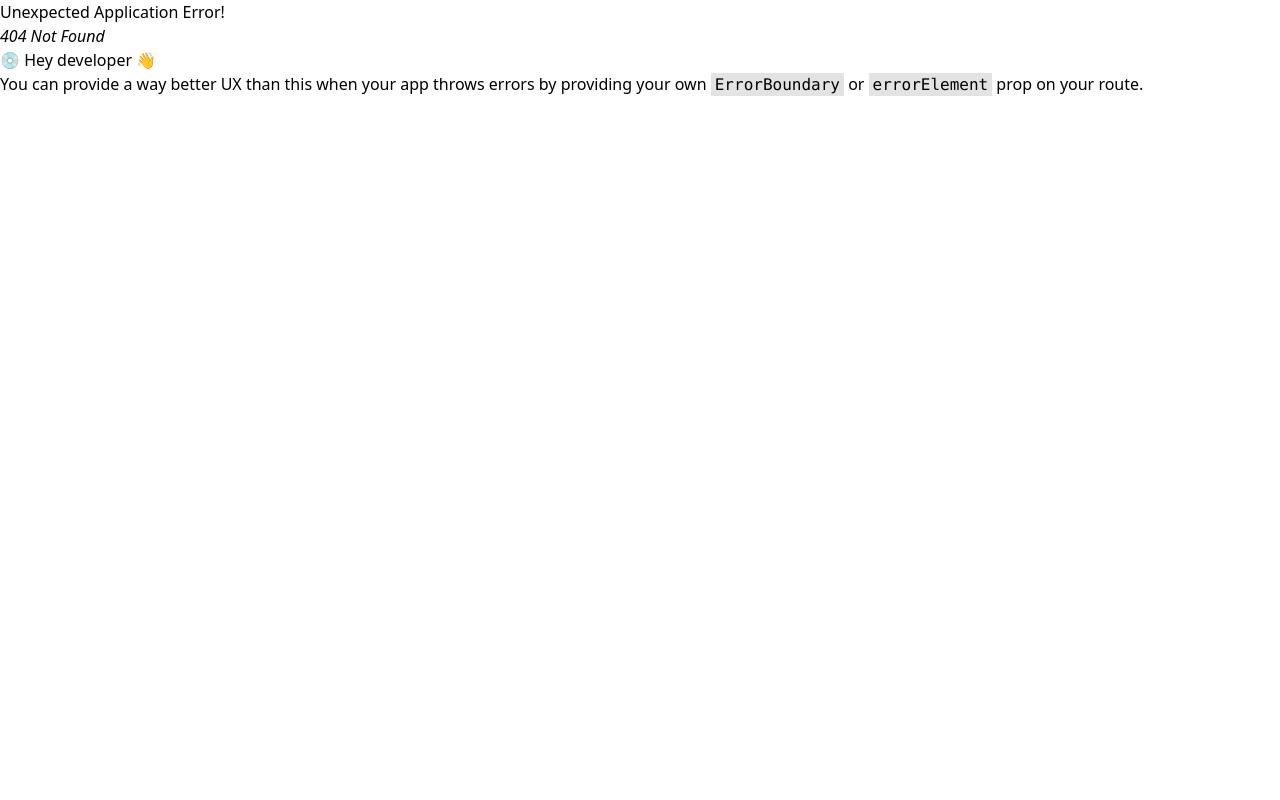
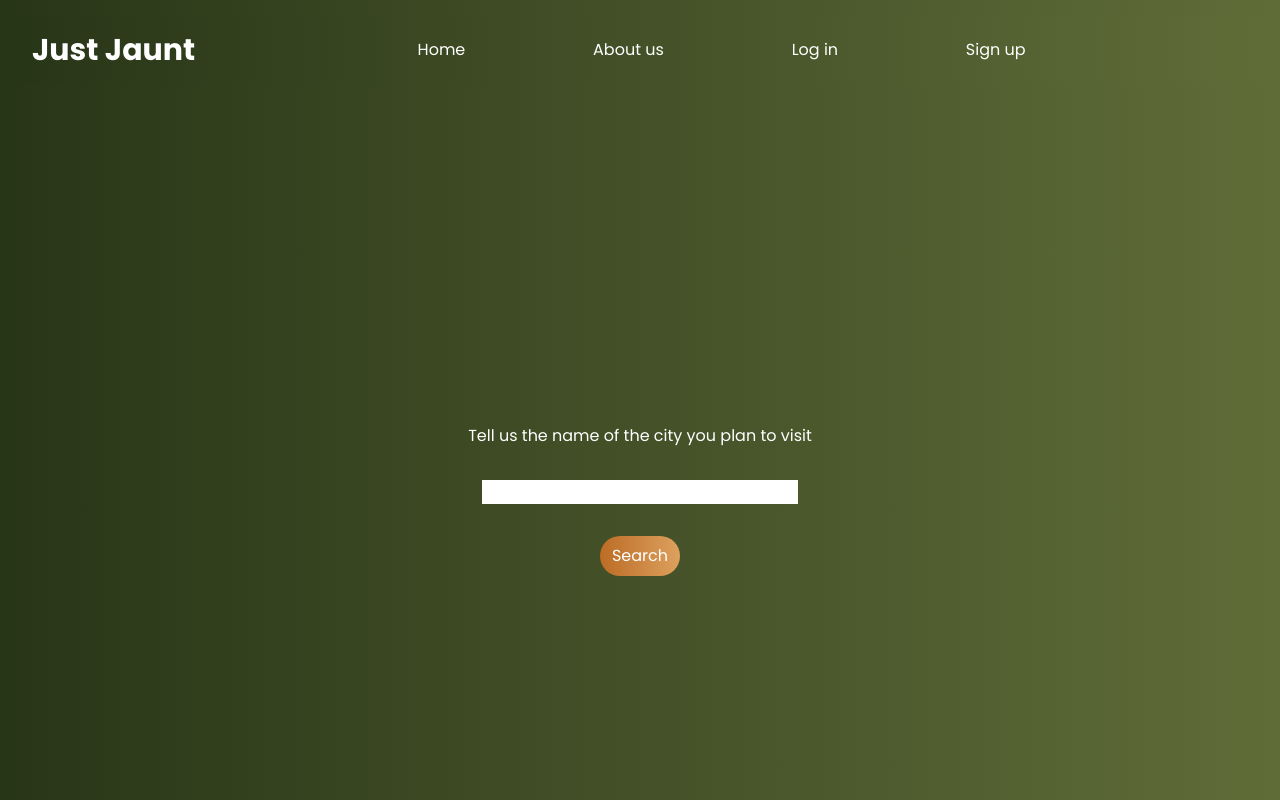
Before and after one commit to PWidla/JustJaunt, a React (Vite) app in the folder Client/: page /plan-a-trip in a window 1280 px wide. Before the commit this address had no page. Shown: the top 800 px of the page. Built offline with nearby package versions, Linux system fonts and the light colour scheme.

Commit message:
trip route

```diff
--- a/Client/src/components/Layout/NavBar/NavBar.tsx
+++ b/Client/src/components/Layout/NavBar/NavBar.tsx
@@ -36,7 +36,11 @@ const NavBar = () => {
 
         {/* hamburger menu btn */}
         <div className="md:hidden">
-          <button onClick={toggleMenu} aria-label="Toggle navigation">
+          <button
+            type="button"
+            onClick={toggleMenu}
+            aria-label="Toggle navigation"
+          >
             {isOpen ? (
               <AiOutlineClose size={30} />
             ) : (
@@ -56,23 +60,25 @@ const NavBar = () => {
 
           {isLoggedIn ? (
             <>
-              <li className="nav-item">Plan a trip</li>
+              <Link to="/plan-a-trip">
+                <li className="nav-item">Plan a trip</li>
+              </Link>
               <li>
-                <button onClick={logout} className="nav-item">
+                <button type="button" onClick={logout} className="nav-item">
                   Log out
                 </button>
               </li>
             </>
           ) : (
             <li>
-              <button onClick={login} className="nav-item">
+              <button type="button" onClick={login} className="nav-item">
                 Log in
               </button>
             </li>
           )}
           {!isLoggedIn && (
             <li>
-              <button onClick={signup} className="nav-item">
+              <button type="button" onClick={signup} className="nav-item">
                 Sign up
               </button>
             </li>
@@ -98,23 +104,25 @@ const NavBar = () => {
             </Link>
             {isLoggedIn ? (
               <>
-                <li className="nav-item">Plan a trip</li>
+                <Link to="/plan-a-trip">
+                  <li className="nav-item">Plan a trip</li>
+                </Link>
                 <li>
-                  <button onClick={logout} className="nav-item">
+                  <button type="button" onClick={logout} className="nav-item">
                     Log out
                   </button>
                 </li>
               </>
             ) : (
               <li>
-                <button onClick={login} className="nav-item">
+                <button type="button" onClick={login} className="nav-item">
                   Log in
                 </button>
               </li>
             )}
             {!isLoggedIn && (
               <li>
-                <button onClick={signup} className="nav-item">
+                <button type="button" onClick={signup} className="nav-item">
                   Sign up
                 </button>
               </li>
--- a/Client/src/pages/LandingPage/LandingPage.tsx
+++ b/Client/src/pages/LandingPage/LandingPage.tsx
@@ -11,6 +11,7 @@ const LandingPage = () => {
         {!isLoggedIn && (
           <>
             <button
+              type="button"
               className="mt-6 px-8 py-5 bg-gradient-to-r from-dark-brown to-light-brown text-white hover:text-dark-green rounded-3xl transition-colors duration-300 hover:font-primaryBold"
               onClick={signup}
             >
--- /dev/null
+++ b/Client/src/pages/PlanTripPage/PlanTripPage.tsx
@@ -0,0 +1,19 @@
+const PlanTripPage = () => {
+  return (
+    <div className="flex flex-col items-center justify-center bg-gradient-to-r from-dark-green to-light-green text-white w-full min-h-screen space-y-8 p-8 font-primaryRegular">
+      <span className="font-primaryRegular text-center">
+        Tell us the name of the city you plan to visit
+      </span>
+      <input type="text" name="" id="" className="" />
+      <button
+        type="button"
+        className="mt-6 px-3 py-2 bg-gradient-to-r from-dark-brown to-light-brown text-white hover:text-dark-green rounded-3xl transition-colors duration-300 hover:font-primaryBold"
+        // onClick={searchCity}
+      >
+        Search
+      </button>
+    </div>
+  );
+};
+
+export default PlanTripPage;
--- a/Client/src/routes/Routes.tsx
+++ b/Client/src/routes/Routes.tsx
@@ -2,6 +2,7 @@ import { createBrowserRouter } from "react-router-dom";
 import App from "../App";
 import LandingPage from "../pages/LandingPage/LandingPage";
 import AboutPage from "../pages/AboutPage/AboutPage";
+import PlanTripPage from "../pages/PlanTripPage/PlanTripPage";
 
 export const router = createBrowserRouter([
   {
@@ -10,6 +11,7 @@ export const router = createBrowserRouter([
     children: [
       { path: "", element: <LandingPage /> },
       { path: "about-us", element: <AboutPage /> },
+      { path: "plan-a-trip", element: <PlanTripPage /> },
     ],
   },
 ]);
```
